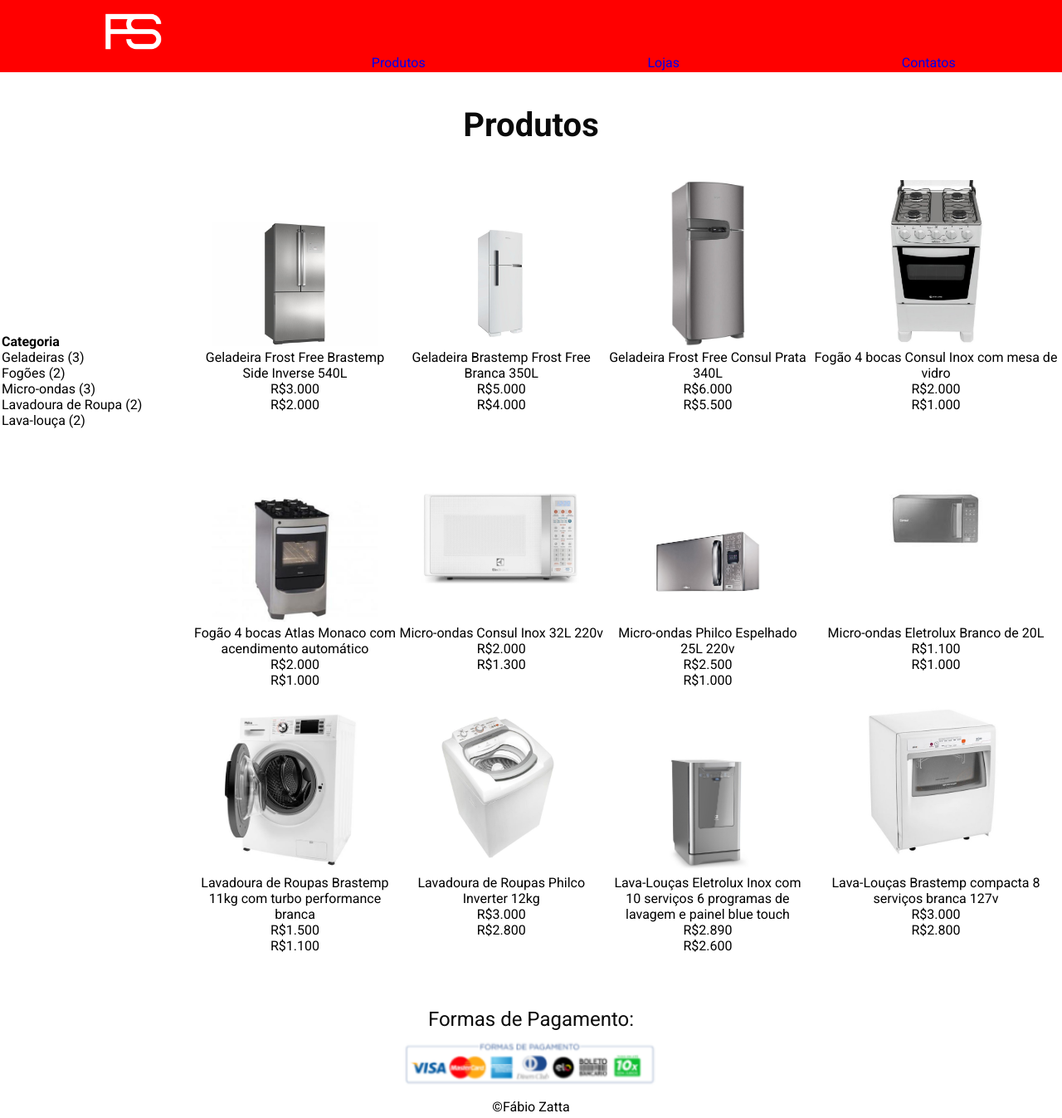
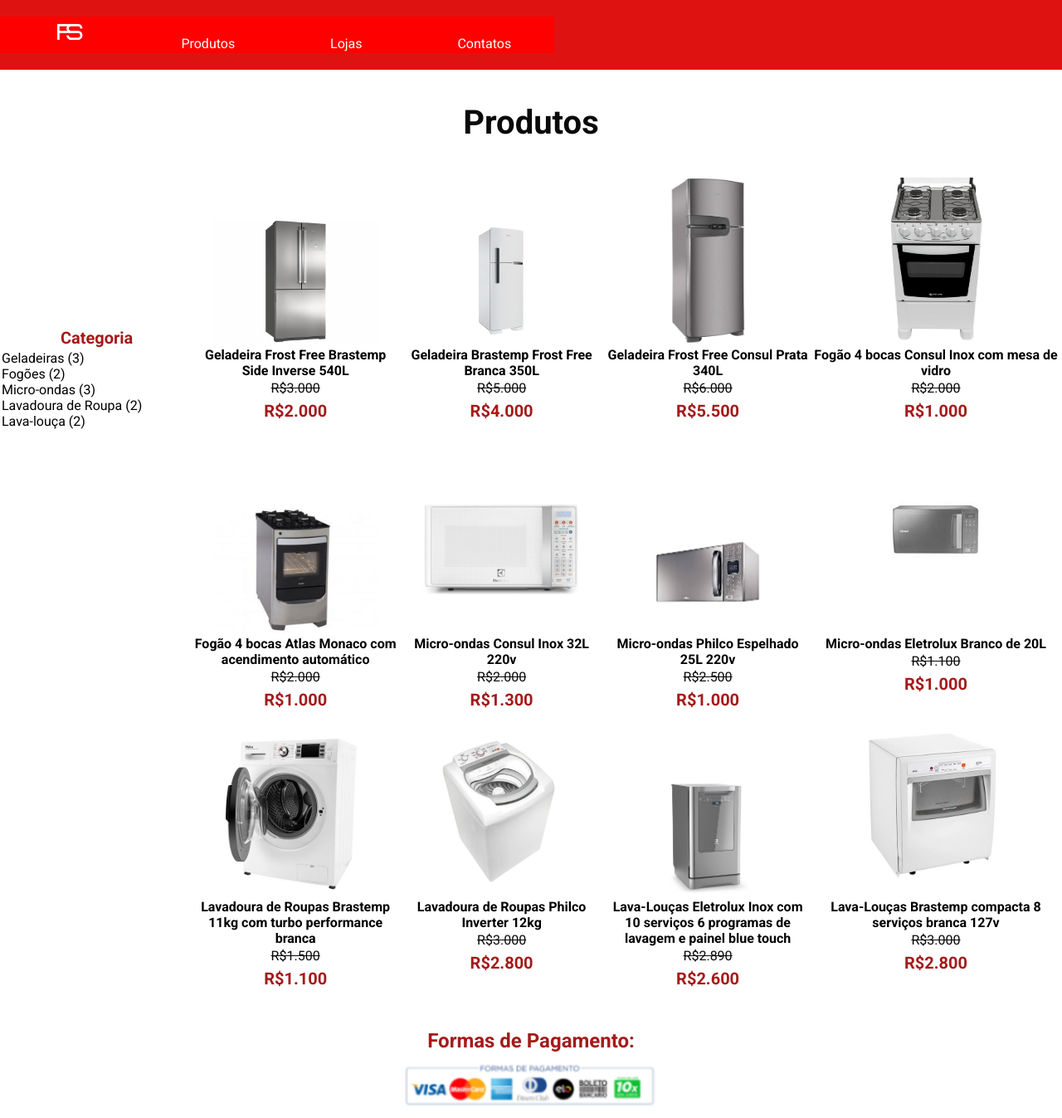
Before and after one commit to fisiofaz/Loja_de_Eletrodomestico, a plain HTML site: page produtos.html in a window 1280 px wide. Shown: the top 1347 px of the page at 83% size. Drawn offline with Linux system fonts and the light colour scheme.

Commit message:
first continuação  da estilização

```diff
--- a/css/style.css
+++ b/css/style.css
@@ -22,6 +22,30 @@
     font-family: 'Roboto', sans-serif;
   }
 
+header {
+    background-color: #df1212;
+    padding: 2rem 0;
+    display: flex;
+    justify-content: space-between;
+    align-items: center;
+}
+
+.menu {
+    display: flex;
+    align-items: center;
+}
+
+.menu td {
+    padding: 0 1rem;
+}
+
+.menu a {
+    color: var(--text-color);
+    padding: 1rem 2rem;
+    text-decoration: none;
+    transition: background-color 0.2s ease-in-out;
+}
+
 h1 {
     font-size: 4rem;
     line-height: 3.2;
@@ -31,16 +55,39 @@ h1 {
     color: var(--primary-color);
 }
 
-h4 {
-    font-size: 2.4rem;
-    line-height: 1.5;
-    font-weight: 400;
-    text-align: center;
-    color: var(--primary-color);
-}
-p {
+h2{
     font-size: 2rem;
     line-height: 1.5;
     color: var(--secondary-color);
     text-align: center;
 }
+
+h4 {
+    font-size: 2.4rem;
+    line-height: 1.5;
+    font-weight: 600;
+    text-align: center;
+    color: var(--secondary-color);
+}
+
+.menu a {
+    color: var(--text-color);
+    padding: 1rem 2rem;
+    text-decoration: none;
+    transition: background-color 0.2s ease-in-out;
+}
+
+p {
+    font-size: 1.6rem;
+    line-height: 1.5;
+    text-decoration: line-through;
+    color: var(--primary-color);
+    text-align: center;
+}
+span {
+    color: var(--secondary-color);
+    font-size: 2rem;
+    line-height: 1.5;
+    font-weight: 600;
+    transition: color 0.2s ease-in-out;
+}
--- a/produtos.html
+++ b/produtos.html
@@ -12,7 +12,7 @@
 <body>
     <header>
         <nav>
-            <table width="100%" bgcolor="red">
+            <table width="100%" bgcolor="red" class="menu">
                 <tr>
                     <td align="center" width="25%"><a href="./index.html"><img width="25%" src="./image/fs-icon.png" alt="Full Stack Eletro"></a></td>
                     <td align="center" width="25%"><a href="./produtos.html"> Produtos </a></td>
@@ -24,11 +24,11 @@
     </header>
     <main>
         <h1>Produtos</h1>
-        <hr>
+
         <table  border="0" width="100%" cellpadding=>
             <tr>
                 <td rowspan="5" width="20%" valign="top">
-                    <h3>Categoria</h3>
+                    <h2>Categoria</h2>
                     <ul>
                         <li>Geladeiras (3)</li>
                         <li>Fogões (2)</li>
@@ -38,84 +38,84 @@
                     </ul>
                 </td>
                 <td width=20% align='center' valign=bottom>
-                    <img src="./image/geladeira01.jpeg" alt="geladeira01" width='200px'><br>
-                    Geladeira Frost Free Brastemp Side Inverse 540L<hr>
-                    <strike>R$3.000</strike><br>
-                    R$2.000<br>
+                    <img src="./image/geladeira01.jpeg" alt="geladeira01" width='200px'>
+                    <h3>Geladeira Frost Free Brastemp Side Inverse 540L</h3>
+                    <p>R$3.000</p>
+                    <span>R$2.000</span>
                  </td>
                  <td width=20% align='center' valign=bottom>
-                  <img src="./image/geladeira02.jpeg" alt="geladeira02" width='210px'><br>
-                  Geladeira Brastemp Frost Free Branca 350L<hr>
-                  <strike>R$5.000</strike><br>
-                  R$4.000<br>
+                    <img src="./image/geladeira02.jpeg" alt="geladeira02" width='210px'>
+                    <h3>Geladeira Brastemp Frost Free Branca 350L</h3>
+                    <p>R$5.000</p>
+                    <span>R$4.000</span>
                  </td>
                  <td width=20% align='center' valign=bottom>
-                  <img src="./image/geladeira03.jpeg" alt="geladeira03" width='90px'><br>
-                  Geladeira Frost Free Consul Prata 340L<hr>
-                  <strike>R$6.000</strike><br>
-                  R$5.500<br>
+                    <img src="./image/geladeira03.jpeg" alt="geladeira03" width='90px'>
+                    <h3>Geladeira Frost Free Consul Prata 340L</h3>
+                    <p>R$6.000</p>
+                    <span>R$5.500</span>
                  </td>
                  <td width=20% align='center' valign=bottom>
-                  <img src="./image/fogão01.jpeg" alt="fogão01" width='200px'><br>
-                  Fogão 4 bocas Consul Inox com mesa de vidro<hr>
-                  <strike>R$2.000</strike><br>
-                  R$1.000<br>
+                    <img src="./image/fogão01.jpeg" alt="fogão01" width='200px'>
+                    <h3>Fogão 4 bocas Consul Inox com mesa de vidro</h3>
+                    <p>R$2.000</p>
+                    <span>R$1.000</span>
                 </td>
             </tr>
             <tr>
                 <td width=20% align='center'valign=bottom>
-                  <img src="./image/fogão02.jpeg" alt="fogão02" width='200px'><br>
-                  Fogão 4 bocas Atlas Monaco com acendimento automático<hr>
-                  <strike>R$2.000</strike><br>
-                  R$1.000<br>
+                    <img src="./image/fogão02.jpeg" alt="fogão02" width='200px'>
+                    <h3>Fogão 4 bocas Atlas Monaco com acendimento automático</h3>
+                    <p>R$2.000</p>
+                    <span>R$1.000</span>
                 </td>
                 <td width=20% align='center'valign=bottom>
-                  <img src="./image/micro01.jpeg" alt="micro01" width='200px'><br>
-                  Micro-ondas Consul Inox 32L 220v<hr>
-                  <strike>R$2.000</strike><br>
-                  R$1.300<br>
+                    <img src="./image/micro01.jpeg" alt="micro01" width='200px'>
+                    <h3>Micro-ondas Consul Inox 32L 220v</h3>
+                    <p>R$2.000</p>
+                    <span>R$1.300</span>
                 </td>
                 <td width=20% align='center'valign=bottom>
-                  <img src="./image/micro02.jpeg" alt="micro02" width='200px'><br>
-                  Micro-ondas Philco Espelhado 25L 220v<hr>
-                  <strike>R$2.500</strike><br>
-                  R$1.000<br>
+                    <img src="./image/micro02.jpeg" alt="micro02" width='200px'>
+                    <h3>Micro-ondas Philco Espelhado 25L 220v</h3>
+                    <p>R$2.500</p>
+                    <span>R$1.000</span>
                 </td>
                 <td width=20% align='center'valign=bottom>
-                  <img src="./image/micro03.jpeg" alt="micro03" width='250px'><br>
-                  Micro-ondas Eletrolux Branco de 20L<hr>
-                  <strike>R$1.100</strike><br>
-                  R$1.000<br>
+                    <img src="./image/micro03.jpeg" alt="micro03" width='250px'>
+                    <h3>Micro-ondas Eletrolux Branco de 20L</h3>
+                    <p>R$1.100</p>
+                    <span>R$1.000</span>
                 </td>
             </tr>
             <tr>
                 <td width=20% align='center'valign=bottom>
-                  <img src="./image/secadora01.jpeg" alt="secadora01" width='200px' ><br>
-                  Lavadoura de Roupas Brastemp 11kg com turbo performance branca<hr>
-                  <strike>R$1.500</strike><br>
-                  R$1.100<br>
+                    <img src="./image/secadora01.jpeg" alt="secadora01" width='200px' >
+                    <h3>Lavadoura de Roupas Brastemp 11kg com turbo performance branca</h3>
+                    <p>R$1.500</p>
+                    <span>R$1.100</span>
                 </td>
                 <td width=20% align='center'valign=bottom>
-                  <img src="./image/maquiLavar01.jpeg" alt="maquiLavar01" width='200px'><br>
-                  Lavadoura de Roupas Philco Inverter 12kg<hr>
-                  <strike>R$3.000</strike><br>
-                  R$2.800<br>
+                    <img src="./image/maquiLavar01.jpeg" alt="maquiLavar01" width='200px'>
+                    <h3>Lavadoura de Roupas Philco Inverter 12kg</h3>
+                    <p>R$3.000</p>
+                    <span>R$2.800</span>
                 </td>
                 <td width=20% align='center'valign=bottom>
-                  <img src="./image/naoSei.jpeg" alt="naoSei" width='200px'><br>
-                  Lava-Louças Eletrolux Inox com 10 serviços 6 programas de lavagem e painel blue touch<hr>
-                  <strike>R$2.890</strike><br>
-                  R$2.600<br>
+                    <img src="./image/naoSei.jpeg" alt="naoSei" width='200px'>
+                    <h3>Lava-Louças Eletrolux Inox com 10 serviços 6 programas de lavagem e painel blue touch</h3>
+                    <p>R$2.890</p>
+                    <span>R$2.600</span>
                 </td>
                 <td width=20% align='center'valign=bottom>
-                  <img src="./image/lavaPratos01.jpeg" alt="lavaPratos01" width='300px'><br>
-                  Lava-Louças Brastemp compacta 8 serviços branca 127v<hr>
-                  <strike>R$3.000</strike><br>
-                  R$2.800<br>
+                    <img src="./image/lavaPratos01.jpeg" alt="lavaPratos01" width='300px'>
+                    <h3>Lava-Louças Brastemp compacta 8 serviços branca 127v</h3>
+                    <p>R$3.000</p>
+                    <span>R$2.800</span>
                 </td>
             </tr>
         </table>
-        <br><br><br>
+        <br><br>
 
     </main>
     <footer>
```
Also changed, not shown: contato.html (+2 -2 lines), index.html (+7 -6 lines), lojas.html (+1 -1 lines). Lines whose indentation alone changed are shown as unchanged.
